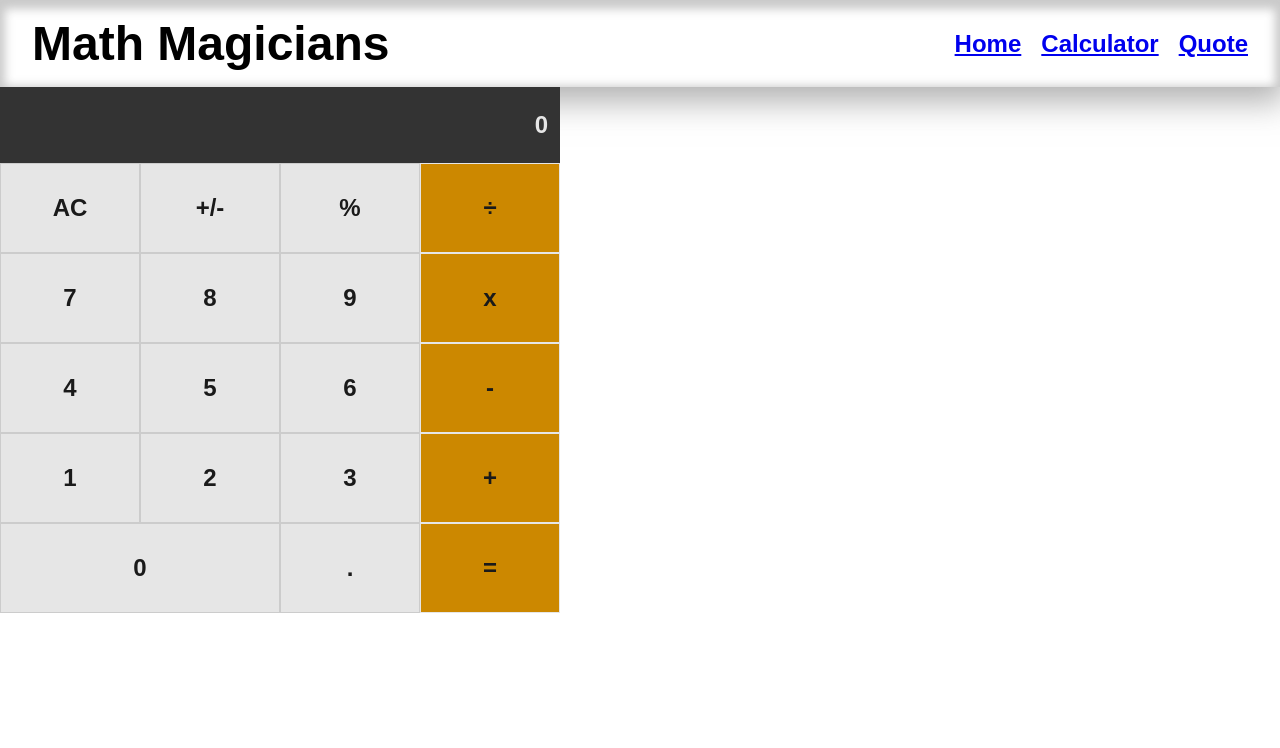
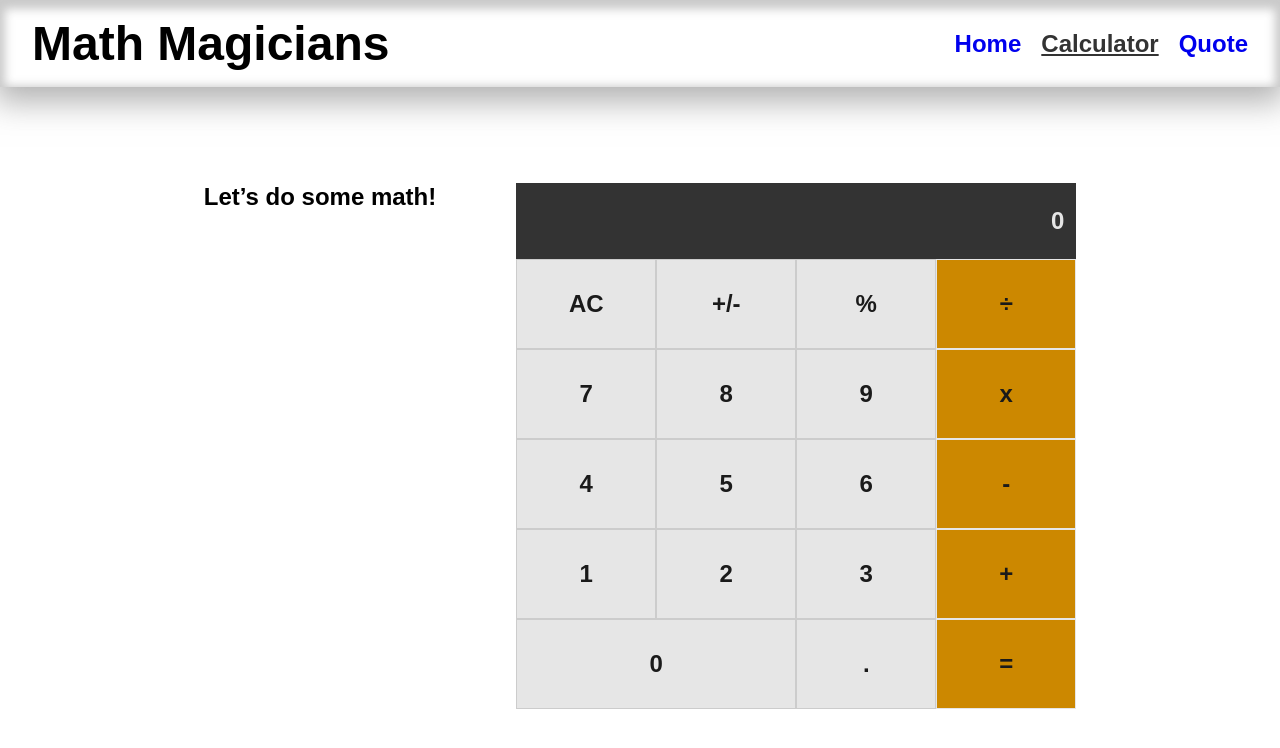
Before and after one commit to M0rrighan/MathMagicians, a React (Create React App) app: page /math-magicians/Calculator in a window 1280 px wide. Shown: the top 748 px of the page. Built offline with nearby package versions, Linux system fonts and the light colour scheme.

Commit message:
Add styling for welcome page

```diff
--- a/src/components/Calculator.js
+++ b/src/components/Calculator.js
@@ -25,9 +25,12 @@ const Calculator = () => {
   }
 
   return (
-    <div className="calculator">
-      <Display resultString={resultString || 0} />
-      <Buttons updateCalculator={updateState} />
+    <div className="container">
+      <h2>Let&rsquo;s do some math!</h2>
+      <div className="calculator">
+        <Display resultString={resultString || '0'} />
+        <Buttons updateCalculator={updateState} />
+      </div>
     </div>
   );
 };
--- a/src/components/Quote.js
+++ b/src/components/Quote.js
@@ -1,9 +1,15 @@
 import React from 'react';
 
-const Quote = () => (
-  <div>
-    <p>Quote here!</p>
-  </div>
-);
+const Quote = () => {
+  const quoteStyle = {
+    fontSize: '3rem',
+  };
+
+  return (
+    <div style={quoteStyle}>
+      <p>Quote here!</p>
+    </div>
+  );
+};
 
 export default Quote;
--- /dev/null
+++ b/src/components/WelcomePage.css
@@ -0,0 +1,9 @@
+.welcome-page {
+  font-size: 1.5rem;
+  margin-top: 4rem;
+  padding: 1rem 3rem;
+}
+
+.welcome-page > * {
+  padding: 1rem 0;
+}
--- a/src/components/WelcomePage.js
+++ b/src/components/WelcomePage.js
@@ -1,7 +1,8 @@
 import React from 'react';
+import './WelcomePage.css';
 
 const WelcomePage = () => (
-  <div>
+  <div className="welcome-page">
     <h2>Welcome to Math Magicians</h2>
     <p>text</p>
     <p>more text</p>
--- a/src/index.css
+++ b/src/index.css
@@ -7,13 +7,18 @@
   font-family: Arial, Helvetica, sans-serif;
 }
 
-.calc-container {
+* a {
+  text-decoration: none;
+}
+
+.container {
   width: 100%;
-  /* height: 90vh; */
   display: flex;
   justify-content: center;
-  /* align-items: center; */
-  margin-top: 4em;
+  flex-wrap: wrap;
+  gap: 5rem;
+  margin-top: 5rem;
+  padding: 1rem;
 }
 
 .calculator {
@@ -58,6 +63,11 @@
   grid-column: 1 / span 2;
 }
 
+.active {
+  text-decoration: underline;
+  color: hsl(0, 0%, 20%);
+}
+
 /*
     ============================================
     ******* MEDIA QUERY min-width 480px *******
```
